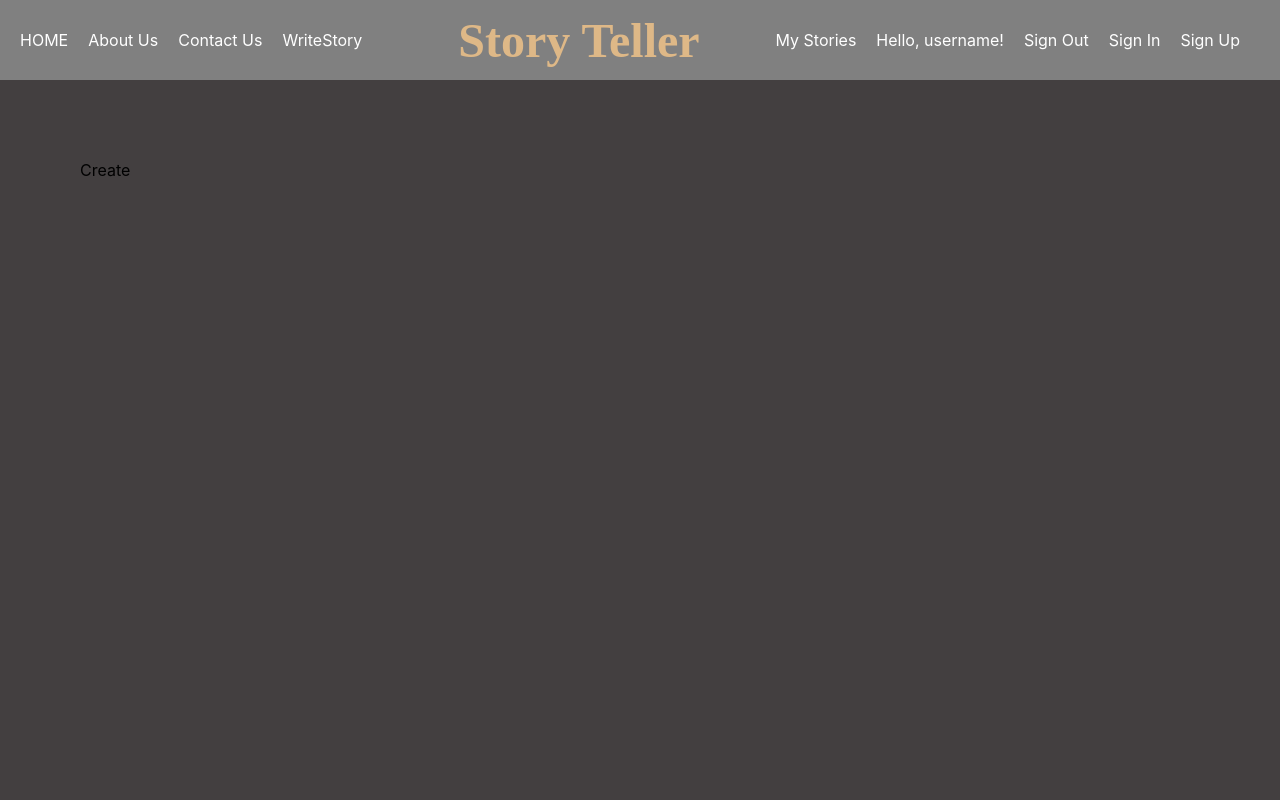
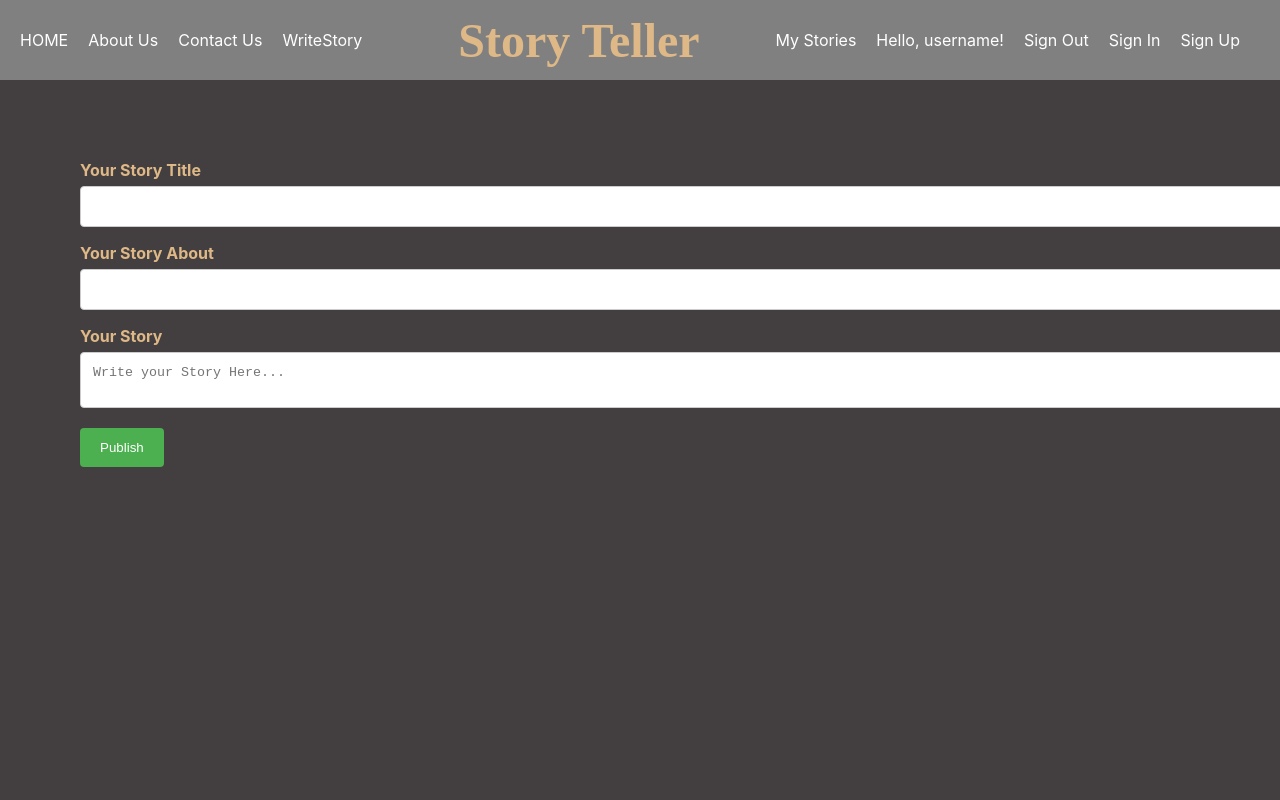
Before and after one commit to ventsigachev/React-App, a React (Create React App) app in the folder blog/: page /add-story in a window 1280 px wide. Shown: the top 800 px of the page. Built offline with nearby package versions, Linux system fonts and the light colour scheme; a web font is replaced by a local one.

Commit message:
Added Create component and functionality. Some Home and Navigation changes.

```diff
--- a/blog/src/components/Create/Create.css
+++ b/blog/src/components/Create/Create.css
@@ -0,0 +1,17 @@
+#submit {
+    background-color: #4CAF50;
+    color: white;
+    padding: 12px 20px;
+    border: none;
+    border-radius: 4px;
+    cursor: pointer;
+}
+
+#submit:hover {
+    background-color: #45a049;
+}
+
+label {
+    color: burlywood;
+    font-weight: bold;
+}
--- a/blog/src/components/Create/Create.js
+++ b/blog/src/components/Create/Create.js
@@ -1,7 +1,74 @@
+import "./Create.css";
+import { useState } from "react";
+import { useNavigate } from 'react-router-dom';
+
+const API_URL = "http://localhost:3030/jsonstore";
+
 const Create = () => {
-    return (
-       <div>Create</div>
-    )
-}
+  const [title, setTitle] = useState("");
+  const [about, setAbout] = useState("");
+  const [description, setDescription] = useState("");
+  const [isPending, setIsPending] = useState(false);
+
+  const navigate = useNavigate();
+
+  const submitHandler = (e) => {
+    e.preventDefault();
+    const author = "ven";
+    const likes = 0;
+    const dislikes = 0;
+
+    const story = { title, about, description, author, likes, dislikes };
+
+    setIsPending(true);
+
+    fetch(`${API_URL}/story`, {
+
+        method: "POST",
+        headers: { "Content-Type": "application/json" },
+        body: JSON.stringify(story)
+
+    })
+    .then(() => {
+        setIsPending(false);
+        navigate("/home");
+    })
+  }
+
+  return (
+    <form onSubmit={submitHandler} method="POST">
+      <label htmlFor="title">Your Story Title</label>
+      <input
+        type="text"
+        name="title"
+        id="title"
+        value={title}
+        onChange={(e) => setTitle(e.target.value)}
+        required
+      />
+      <label htmlFor="about">Your Story About</label>
+      <input
+        type="text"
+        name="about"
+        id="about"
+        value={about}
+        onChange={(e) => setAbout(e.target.value)}
+        required
+      />
+      <label htmlFor="description">Your Story</label>
+      <textarea
+        type="text"
+        name="description"
+        id="description"
+        value={description}
+        onChange={(e) => setDescription(e.target.value)}
+        placeholder="Write your Story Here..."
+        required
+      />
+      {!isPending && <input type="submit" id="submit" value="Publish" />}
+      {isPending && <input type="submit" id="submit" value="Publishing...." disabled/>}
+    </form>
+  );
+};
 
 export default Create;
--- a/blog/src/components/Home/Home.css
+++ b/blog/src/components/Home/Home.css
@@ -0,0 +1,8 @@
+.not-story {
+    background: #ffffff;
+    padding: 10px 20px;
+    border: 1px solid #dddddd;
+    border-radius: 5px;
+    margin-bottom: 20px;
+    text-align: center;
+}
--- a/blog/src/components/Home/Home.js
+++ b/blog/src/components/Home/Home.js
@@ -1,24 +1,31 @@
 import { useState, useEffect } from "react";
 import Story from "./Story/Story";
+import "./Home.css";
 
-const API_URL = "http://localhost:3030/jsonstore/";
+const API_URL = "http://localhost:3030/jsonstore";
 
 const Home = () => {
   const [story, setStory] = useState([]);
 
   useEffect(() => {
-    fetch(`${API_URL}story/`)
+    fetch(`${API_URL}/story`)
       .then((res) => res.json())
       .then((data) =>
       setStory(Object.values(data)));
   }, []);
 
   return (
+    story.length > 0 ?
     <div className="story-list">
       {story.map((story) => (
         <Story key={story._id} story={story} />
       ))}
+    </div> :
+    <div className="not-story">
+       <p>There are no stories to display</p>
+
     </div>
+
   );
 };
 
--- a/blog/src/components/Navigation/Navigation.css
+++ b/blog/src/components/Navigation/Navigation.css
@@ -29,7 +29,7 @@
 
 .navbar .nav  li a:hover{
     text-decoration: underline;
-    font-size: 1.2em;
+    /* font-size: 1.2em; */
 }
 
 .navbar-left {
```
